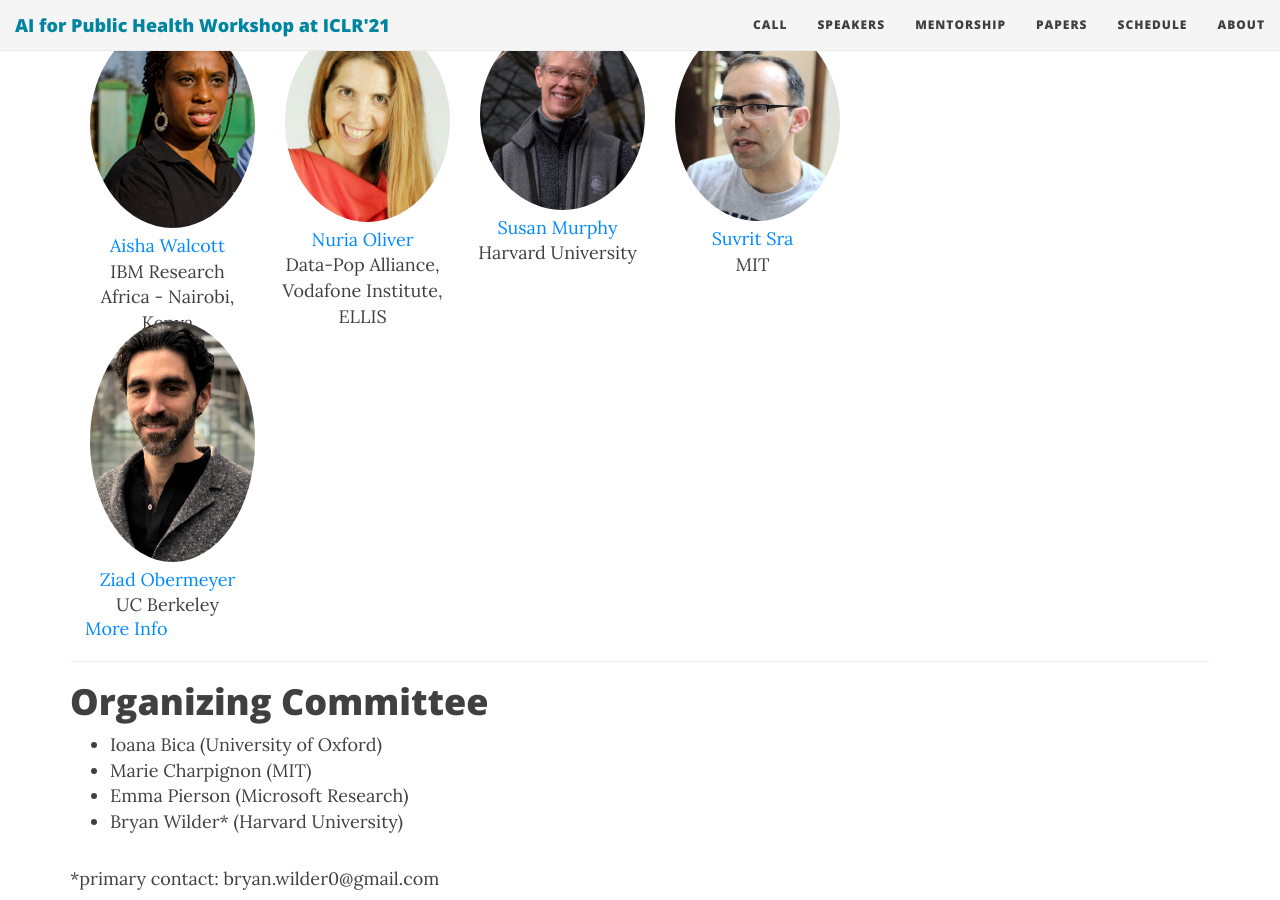
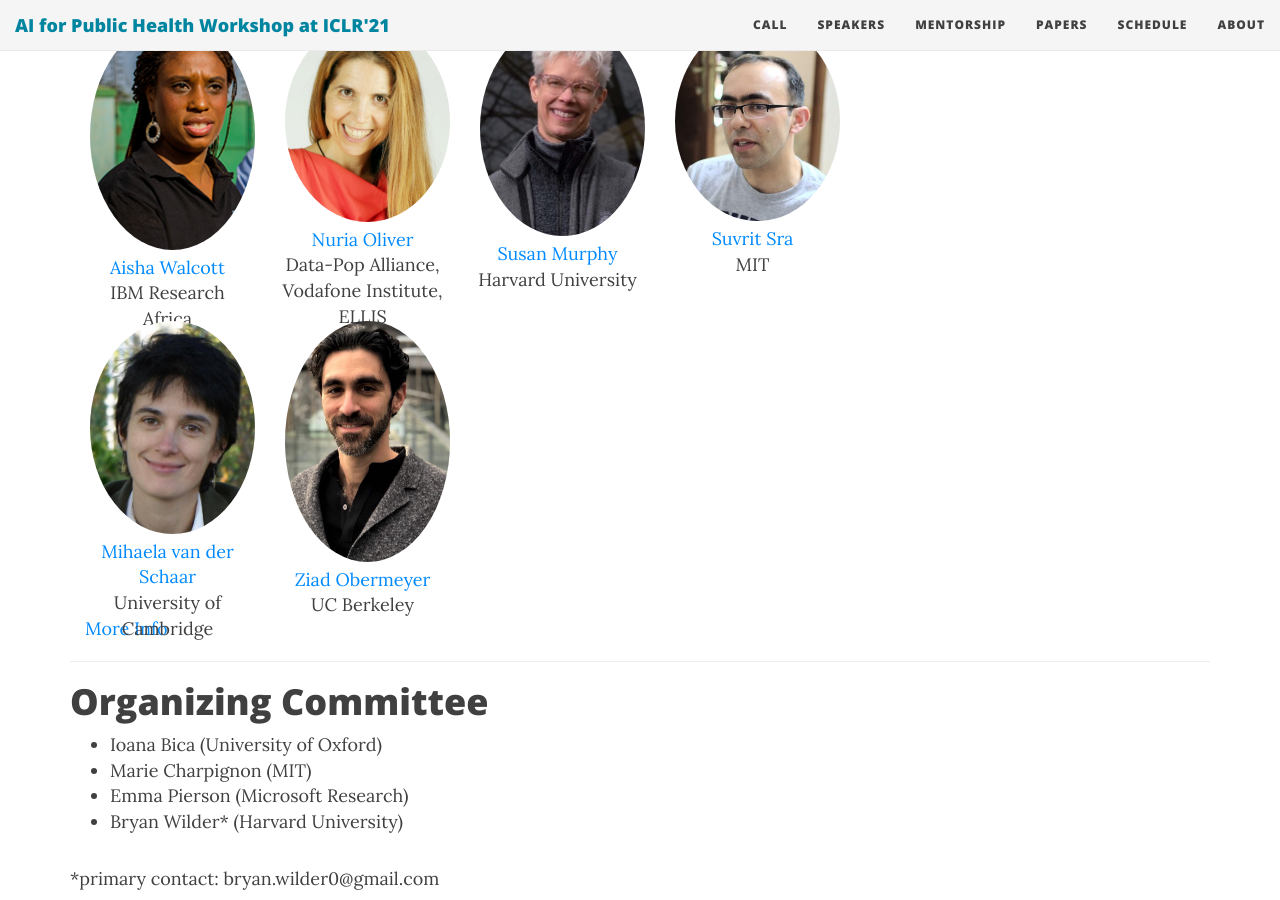
Before and after one commit to slremy/aiforpublichealth.github.io, a Jekyll site: the page built from index.md, in a window 1280 px wide and 900 px high, scrolled down 693 px. Built offline with Jekyll 4.4.1, drawn with Linux system fonts in a browser that asks for light colours; nearby versions of some CDN libraries.

Commit message:
Updated speakers.

```diff
--- a/_data/speakers.yml
+++ b/_data/speakers.yml
@@ -1,7 +1,7 @@
 aisha:
   name: "Aisha Walcott"
   url: "https://www.linkedin.com/in/aisha-walcott-bryant-phd-85b40343/"
-  affiliation: "IBM Research Africa - Nairobi, Kenya"
+  affiliation: "IBM Research Africa"
   img: "aisha.png"
   bio: "Aisha Walcott is a research scientist and manager at IBM Research Africa - Nairobi, Kenya. She leads a team of research scientists and engineers in the development of novel innovations in the Future of Health and Climate. She and her team leverage AI, Blockchain, and other technologies to create solutions to transform Health Systems, provide new tools for Population Health, and develop systems to support Water Access and Management particularly for emerging countries. When Aisha joined the IBM Research Africa lab, she led the research efforts to improve mobility and transportation in developing cities. She and her team developed innovative intelligent transportation systems data capture methods and analytical tools, to provide computational understanding about the local driving and infrastructure context. Aisha earned her PhD in the Electrical Engineering and Computer Science Department at MIT."
 
--- a/index.md
+++ b/index.md
@@ -29,7 +29,7 @@ The COVID-19 pandemic has cast a spotlight on the importance of public health. E
   <div class="row">
   {% for p in site.data.speakers %}
   {% capture id %}{{ p[0] }}{% endcapture %}
-  {% if forloop.index>5 and forloop.index<=10%}
+  {% if forloop.index>4 and forloop.index<=10%}
   {% include profile.html p=p %}
   {% endif %}
   {% endfor %}
```
Also changed, not shown: mentorship.md (+3 -3 lines), img/aisha.png, img/susan.jpg.
